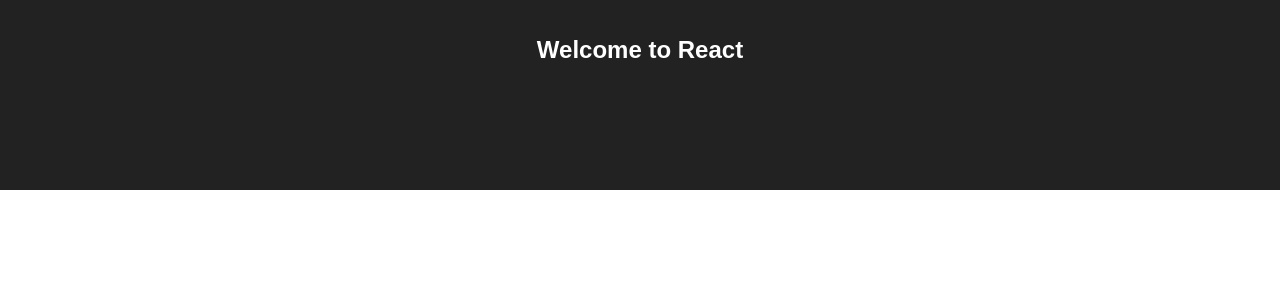
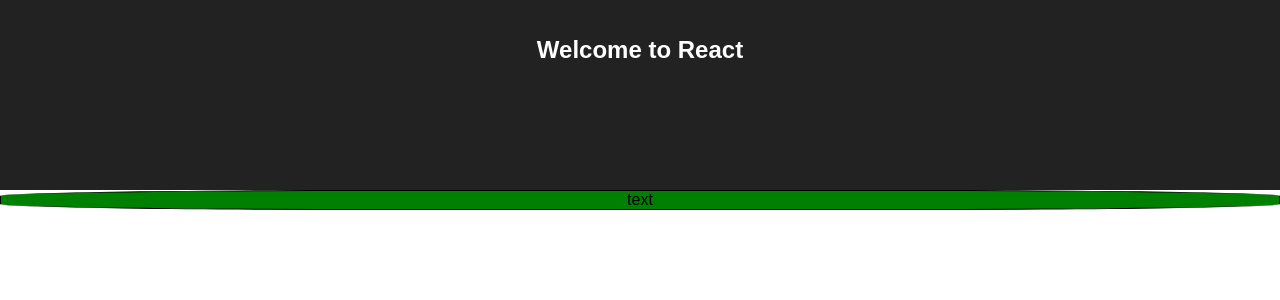
Before and after one commit to behuamuh/codemu, a React (Create React App) app: page /task7 in a window 1280 px wide. Shown: the top 300 px of the page. Built offline with nearby package versions, Linux system fonts and the light colour scheme.

Commit message:
task 5-11

```diff
--- a/package.json
+++ b/package.json
@@ -17,6 +17,7 @@
     "eslint": "node_modules/.bin/eslint src/"
   },
   "devDependencies": {
+    "eslint": "^5.6.1",
     "eslint-config-prettier": "^2.9.0",
     "eslint-plugin-prettier": "^2.6.2",
     "husky": "^0.14.3",
--- a/src/App.js
+++ b/src/App.js
@@ -6,6 +6,13 @@
 import { Task2 } from './components/Task2';
 import { Task3 } from './components/Task3';
 import { Task4 } from './components/Task4';
+import { Task5 } from './components/Task5';
+import { Task6 } from './components/Task6';
+import { Task7 } from './components/Task7';
+import { Task8 } from './components/Task8';
+import { Task9 } from './components/Task9';
+import { Task10 } from './components/Task10';
+import Task11 from './components/Task11';
 
 class App extends Component {
   render() {
@@ -19,6 +26,13 @@
           <Route path="/task2" component={Task2} />
           <Route path="/task3" component={Task3} />
           <Route path="/task4" component={Task4} />
+          <Route path="/task5" component={Task5} />
+          <Route path="/task6" component={Task6} />
+          <Route path="/task7" component={Task7} />
+          <Route path="/task8" component={Task8} />
+          <Route path="/task9" component={Task9} />
+          <Route path="/task10" component={Task10} />
+          <Route path="/task11" component={Task11} />
         </Switch>
       </div>
     );
--- /dev/null
+++ b/src/components/Task10.js
@@ -0,0 +1,11 @@
+import React from 'react';
+
+export class Task10 extends React.Component {
+  getText() {
+    return <p>text</p>;
+  }
+
+  render() {
+    return <div>{this.getText()}</div>;
+  }
+}
--- /dev/null
+++ b/src/components/Task11.js
@@ -0,0 +1,15 @@
+import React, { Component } from 'react';
+
+export default class Task11 extends Component {
+  getNum1() {
+    return 1;
+  }
+
+  getNum2() {
+    return 2;
+  }
+
+  render() {
+    return <div>{`text ${this.getNum1() + this.getNum2()}`}</div>;
+  }
+}
--- /dev/null
+++ b/src/components/Task5.js
@@ -0,0 +1,6 @@
+import React from 'react';
+
+export const Task5 = () => {
+  const attr = 'block';
+  return <div id={attr}>текст</div>;
+};
--- /dev/null
+++ b/src/components/Task6.js
@@ -0,0 +1,6 @@
+import React from 'react';
+
+export const Task6 = () => {
+  const str = 'block';
+  return <div className={str}>text</div>;
+};
--- /dev/null
+++ b/src/components/Task7.js
@@ -0,0 +1,10 @@
+import React from 'react';
+
+export const Task7 = () => {
+  const style = {
+    background: 'green',
+    border: '1px solid black',
+    borderRadius: '30%',
+  };
+  return <div style={style}>text</div>;
+};
--- /dev/null
+++ b/src/components/Task8.js
@@ -0,0 +1,6 @@
+import React from 'react';
+
+export const Task8 = () => {
+  const show = false;
+  return <div>{show ? 'text1' : 'text2'}</div>;
+};
--- /dev/null
+++ b/src/components/Task9.js
@@ -0,0 +1,9 @@
+import React from 'react';
+
+export const Task9 = () => {
+  const arr = ['a', 'b', 'c', 'd', 'e'];
+  const list = arr.map(item => {
+    return <li key={item}>{item}</li>;
+  });
+  return <ul>{list}</ul>;
+};
--- a/src/index.js
+++ b/src/index.js
@@ -2,6 +2,7 @@
 import ReactDOM from 'react-dom';
 import './index.css';
 import App from './App';
+
 import { BrowserRouter } from 'react-router-dom';
 
 import registerServiceWorker from './registerServiceWorker';
```
Also changed, not shown: 1 other file (tests, documents, lock files or other folders).
